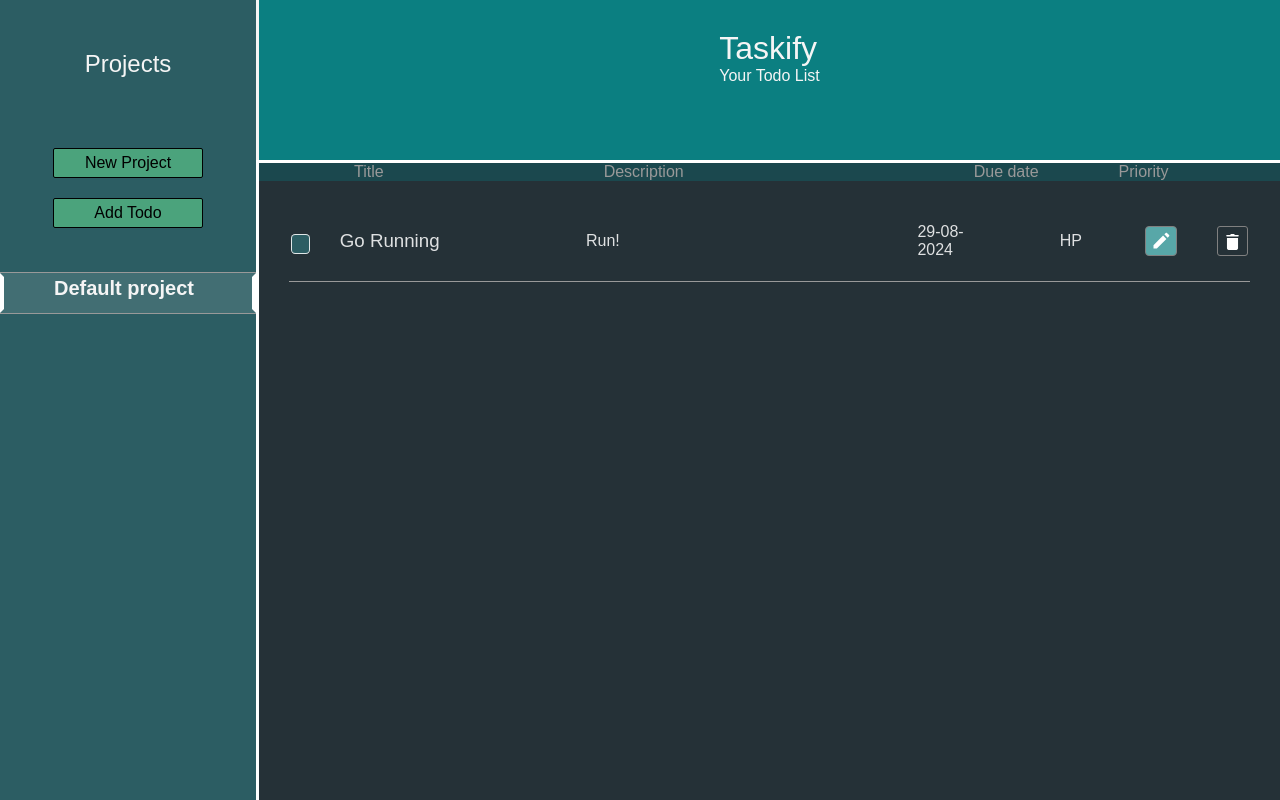
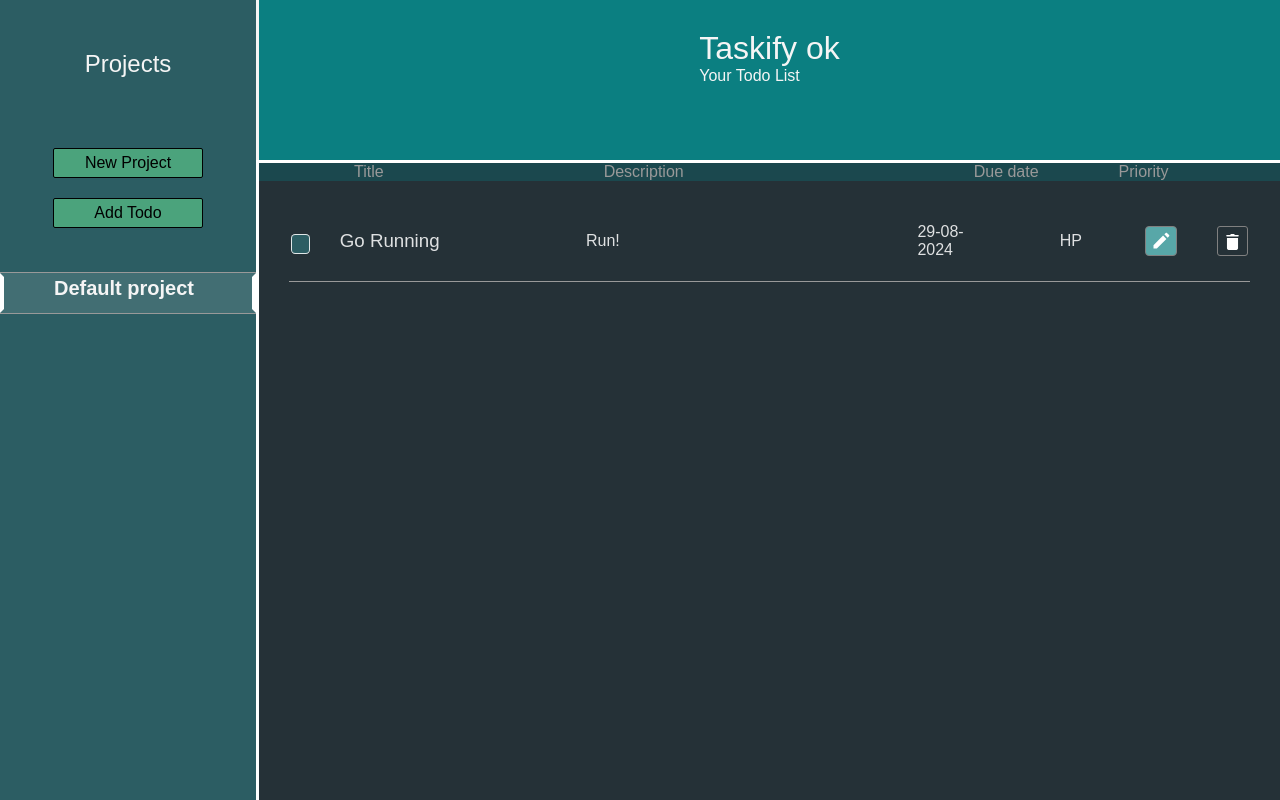
Before and after one commit to ShreyasKR8/todo-list, a website built with webpack: page src/index.html in a window 1280 px wide. Built offline with nearby package versions, Linux system fonts and the light colour scheme.

Commit message:
test changes

```diff
--- a/src/index.html
+++ b/src/index.html
@@ -103,7 +103,7 @@
     <div class="container">
         <header>
             <div class="header-title">
-                <h1>Taskify</h1>
+                <h1>Taskify ok</h1>
                 <p>Your Todo List</p>
             </div>
         </header>
```
Also changed, not shown: dist/index.html, 1 other file.
